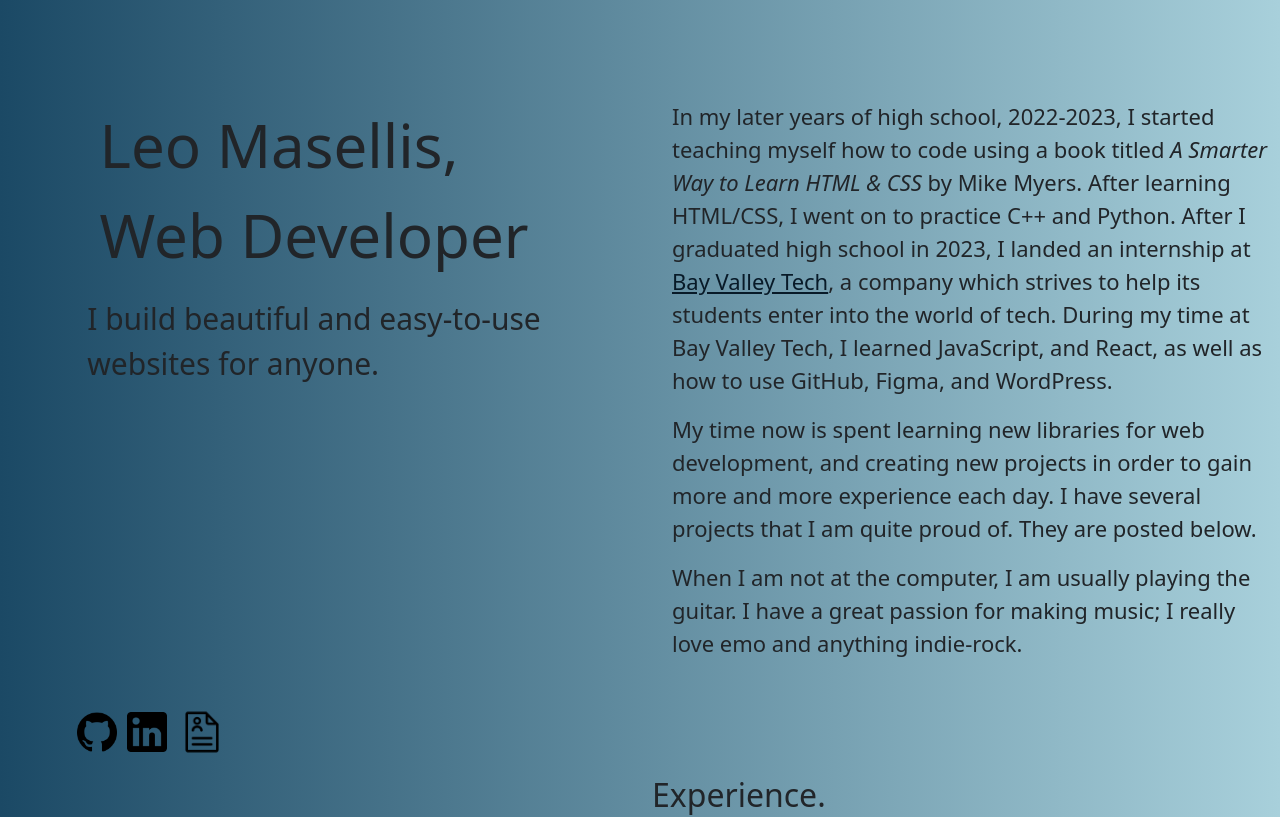
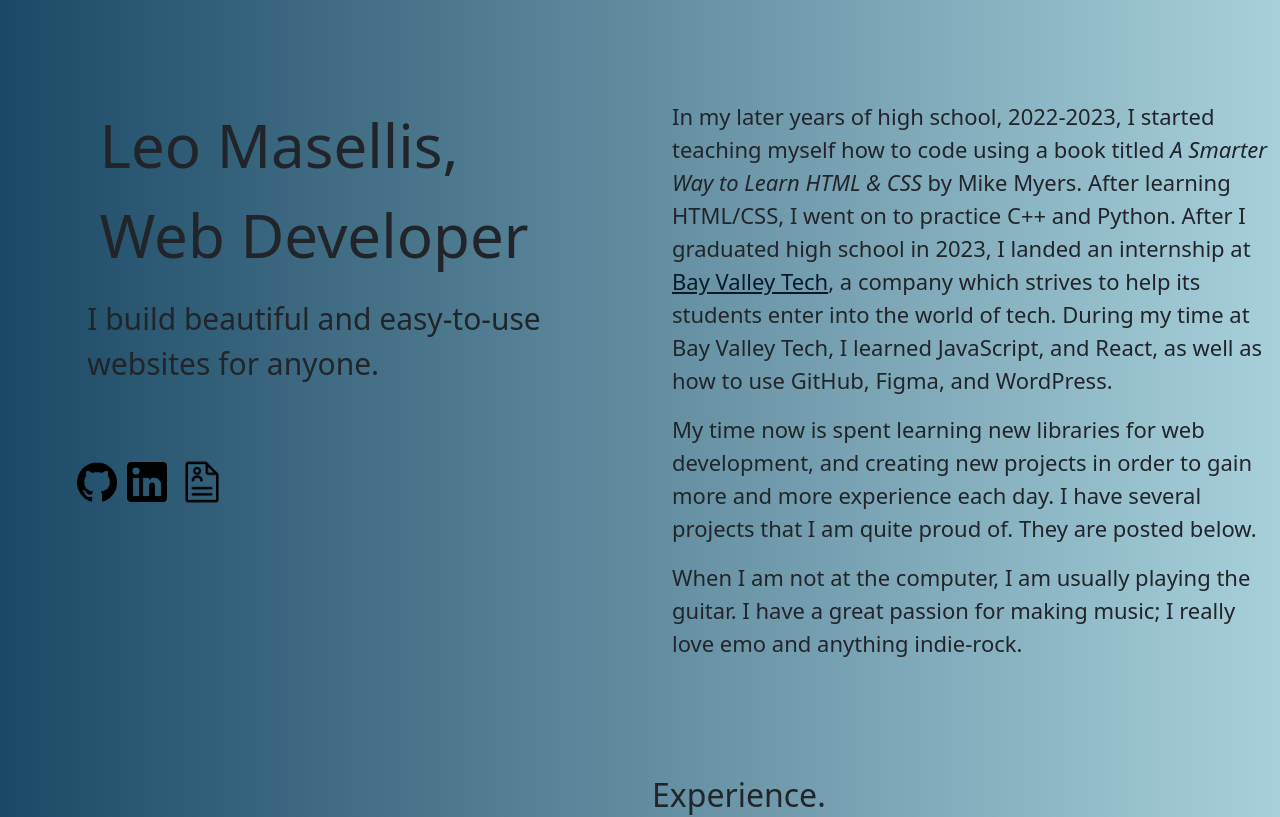
Before and after one commit to MasellisL/masellis-l-portfolio, a React (Vite) app: page / in a window 1280 px wide. Shown: the top 817 px of the page. Built offline with nearby package versions, Linux system fonts and the light colour scheme.

Commit message:
fixed icons

```diff
--- a/src/home.css
+++ b/src/home.css
@@ -28,7 +28,7 @@ body {
 }
 
 .leo-links {
-  margin-top: 300px;
+  margin-top: 50px;
   display: flex;
   justify-content: center;
   margin-right: 325px;
```
